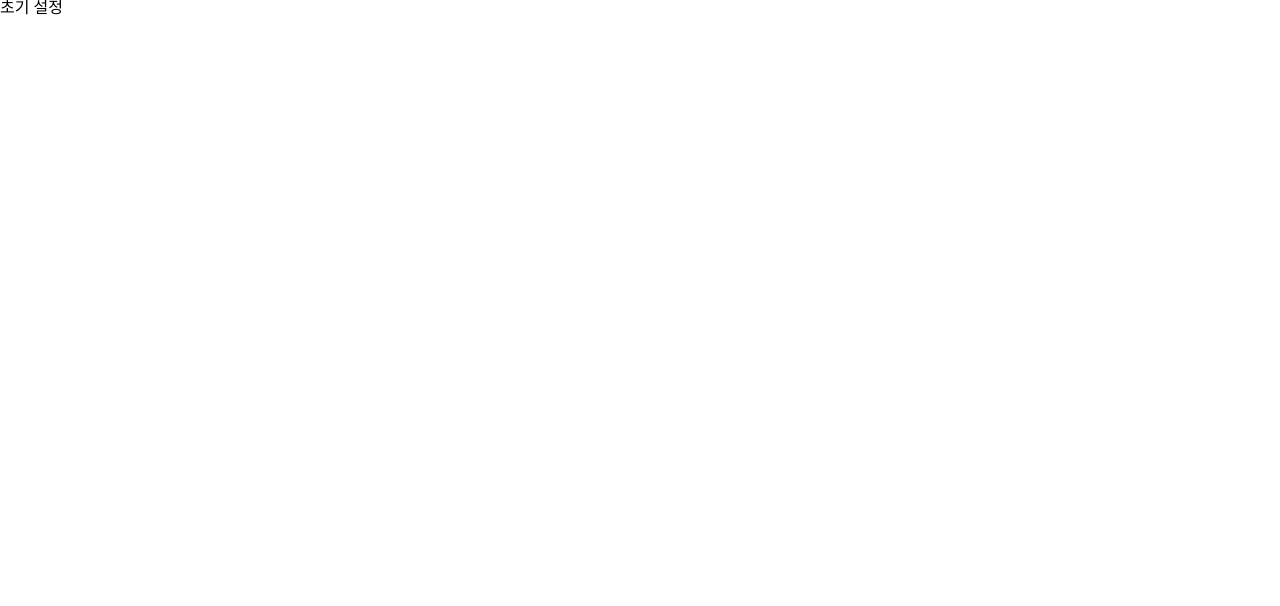
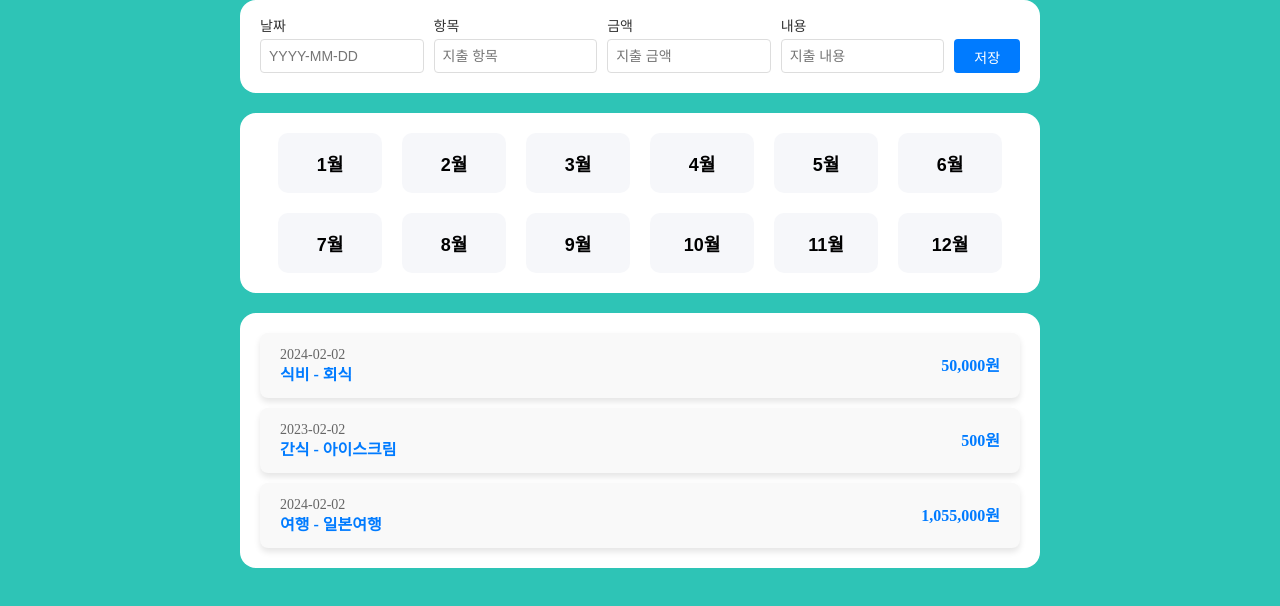
Before and after one commit to leesb5510/HouseholdLedger, a React (Vite) app: page / in a window 1280 px wide. Shown: the top 606 px of the page. Built offline with nearby package versions, Linux system fonts and the light colour scheme.

Commit message:
feat: 기본 목업 추가

```diff
--- a/src/App.jsx
+++ b/src/App.jsx
@@ -1,13 +1,37 @@
-import { useState } from "react";
+import styled from "styled-components";
+import MonthFilterForm from "./components/MonthFilterForm";
+import PostList from "./components/PostList";
+import WriteForm from "./components/WriteForm";
 
 function App() {
-  const [count, setCount] = useState(0);
-
   return (
-    <>
-      <div>초기 설정</div>
-    </>
+    <Main>
+      <Section>
+        <WriteForm />
+      </Section>
+      <Section>
+        <MonthFilterForm />
+      </Section>
+      <Section>
+        <PostList />
+      </Section>
+    </Main>
   );
 }
 
+const Main = styled.main`
+  max-width: 800px;
+  width: 100%;
+  display: flex;
+  flex-direction: column;
+  gap: 20px;
+  margin: 0px auto;
+`;
+
+const Section = styled.section`
+  background-color: #ffffff;
+  border-radius: 16px;
+  padding: 20px;
+`;
+
 export default App;
--- /dev/null
+++ b/src/components/MonthFilterForm.jsx
@@ -0,0 +1,75 @@
+import styled from "styled-components";
+
+const MonthFilterForm = () => {
+  return (
+    <Ul>
+      <Li>
+        <Button>1월</Button>
+      </Li>
+      <Li>
+        <Button>2월</Button>
+      </Li>
+      <Li>
+        <Button>3월</Button>
+      </Li>
+      <Li>
+        <Button>4월</Button>
+      </Li>
+      <Li>
+        <Button>5월</Button>
+      </Li>
+      <Li>
+        <Button>6월</Button>
+      </Li>
+      <Li>
+        <Button>7월</Button>
+      </Li>
+      <Li>
+        <Button>8월</Button>
+      </Li>
+      <Li>
+        <Button>9월</Button>
+      </Li>
+      <Li>
+        <Button>10월</Button>
+      </Li>
+      <Li>
+        <Button>11월</Button>
+      </Li>
+      <Li>
+        <Button>12월</Button>
+      </Li>
+    </Ul>
+  );
+};
+
+const Ul = styled.ul`
+  display: flex;
+  flex-wrap: wrap;
+  gap: 20px;
+  justify-content: center;
+`;
+
+const Li = styled.li``;
+
+const Button = styled.button`
+  text-align: center;
+  font-size: 18px;
+  font-style: normal;
+  font-weight: 600;
+  line-height: normal;
+  display: flex;
+  height: 60px;
+  padding: 20px;
+  width: 104px;
+  justify-content: center;
+  align-items: center;
+  flex-shrink: 0;
+  color: var(--black-alpha-100, #000);
+  border-radius: 10px;
+  border: none;
+  cursor: pointer;
+  background: var(--black-alpha-100, #f6f7fa);
+`;
+
+export default MonthFilterForm;
--- /dev/null
+++ b/src/components/PostList.jsx
@@ -0,0 +1,78 @@
+import styled from "styled-components";
+
+const PostList = () => {
+  return (
+    <PostContainer>
+      <Card>
+        <Div>
+          <Span>2024-02-02</Span>
+          <Span>식비 - 회식</Span>
+        </Div>
+        <Span> 50,000원</Span>
+      </Card>
+      <Card>
+        <Div>
+          <Span>2023-02-02</Span>
+          <Span>간식 - 아이스크림</Span>
+        </Div>
+        <Span>500원</Span>
+      </Card>
+      <Card>
+        <Div>
+          <Span>2024-02-02</Span>
+          <Span>여행 - 일본여행</Span>
+        </Div>
+        <Span> 1,055,000원</Span>
+      </Card>
+    </PostContainer>
+  );
+};
+
+const PostContainer = styled.div`
+  display: flex;
+  flex-direction: column;
+  gap: 10px;
+`;
+const Card = styled.div`
+  display: flex;
+  justify-content: space-between;
+  align-items: center;
+  padding: 15px 20px;
+  border-radius: 8px;
+  background-color: rgb(249, 249, 249);
+  box-shadow: rgba(0, 0, 0, 0.1) 0px 4px 6px;
+  transition: transform 0.2s ease-in-out 0s;
+  cursor: pointer;
+`;
+
+const Div = styled.div`
+  display: flex;
+  flex-direction: column;
+  align-items: start;
+  flex-grow: 1;
+  white-space: nowrap;
+  overflow: hidden;
+  text-overflow: ellipsis;
+`;
+
+const Span = styled.span`
+  font-size: 16px;
+
+  &:first-child {
+    margin-bottom: 5px;
+    color: rgb(102, 102, 102);
+    font-size: 14px;
+  }
+
+  &:last-child {
+    font-weight: bold;
+    color: rgb(0, 123, 255);
+    flex-shrink: 0;
+    white-space: nowrap;
+    overflow: hidden;
+    text-overflow: ellipsis;
+    max-width: 100%;
+  }
+`;
+
+export default PostList;
--- /dev/null
+++ b/src/components/WriteForm.jsx
@@ -0,0 +1,64 @@
+import styled from "styled-components";
+
+const WriteForm = () => {
+  return (
+    <Container>
+      <Div>
+        <Label>날짜</Label>
+        <Input placeholder="YYYY-MM-DD"></Input>
+      </Div>
+      <Div>
+        <Label>항목</Label>
+        <Input placeholder="지출 항목"></Input>
+      </Div>
+      <Div>
+        <Label>금액</Label>
+        <Input placeholder="지출 금액"></Input>
+      </Div>
+      <Div>
+        <Label>내용</Label>
+        <Input placeholder="지출 내용"></Input>
+      </Div>
+      <SaveBtn>저장</SaveBtn>
+    </Container>
+  );
+};
+
+const Container = styled.div`
+  display: flex;
+  flex-wrap: wrap;
+  gap: 10px;
+  align-items: flex-end;
+`;
+const Div = styled.div`
+  display: flex;
+  flex-direction: column;
+  flex: 1 1 0%;
+  min-width: 120px;
+`;
+
+const Input = styled.input`
+  padding: 8px;
+  border: 1px solid rgb(221, 221, 221);
+  border-radius: 4px;
+  font-size: 14px;
+`;
+const Label = styled.label`
+  margin-bottom: 5px;
+  font-size: 14px;
+  color: rgb(51, 51, 51);
+  text-align: left;
+`;
+const SaveBtn = styled.button`
+  padding: 8px 20px;
+  height: 34px;
+  margin-top: 10px;
+  background-color: rgb(0, 123, 255);
+  color: white;
+  border: none;
+  border-radius: 4px;
+  font-size: 14px;
+  cursor: pointer;
+  transition: background-color 0.2s ease-in-out 0s;
+`;
+export default WriteForm;
--- a/src/reset.js
+++ b/src/reset.js
@@ -125,4 +125,9 @@ table {
   border-collapse: collapse;
   border-spacing: 0;
 }
+
+body {
+    background-color: #2ec4b6;
+}
+
 `;
```
Also changed, not shown: src/App.css (deleted).
